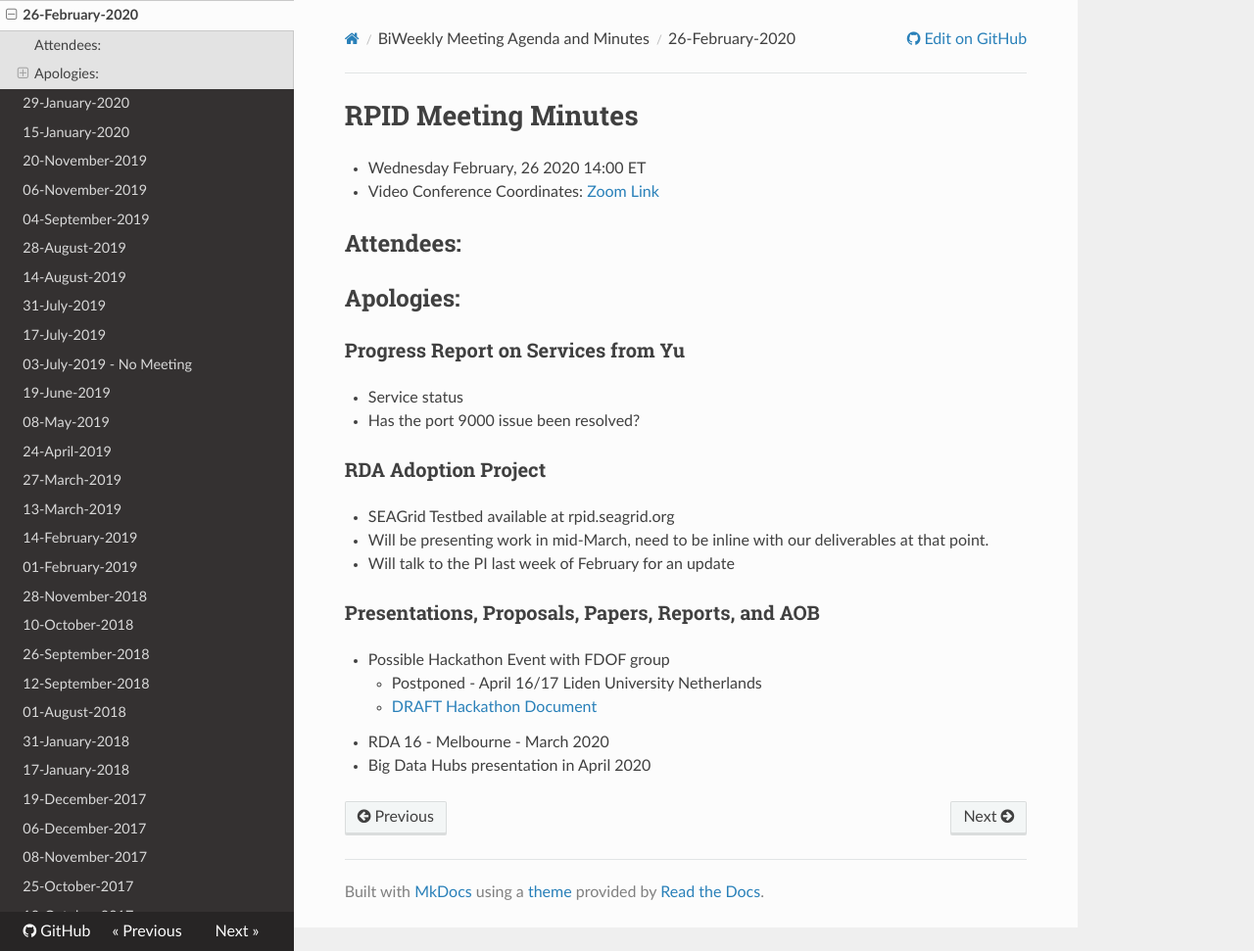
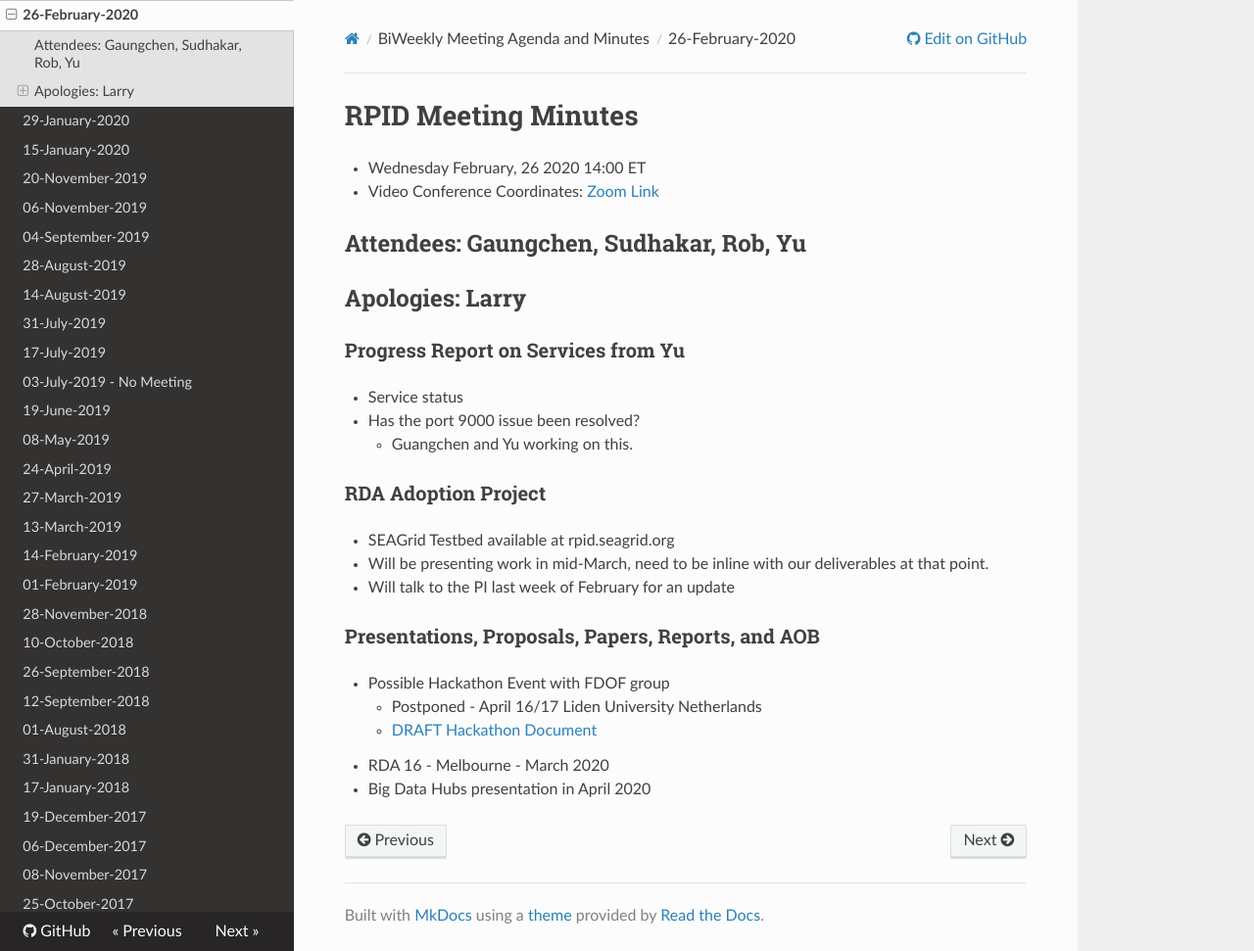
Before and after one commit to rpidproject/rpid, an MkDocs documentation site: the page built from docs/26-February-2020.md, in a window 1280 px wide and 971 px high. Shown: the whole window at 98% size. Built offline with MkDocs 1.6.1, drawn with Linux system fonts in a browser that asks for light colours; nearby versions of some CDN libraries; old or Windows-style settings are respelled for this version of MkDocs.

Commit message:
Update 26-February-2020.md

```diff
--- a/docs/26-February-2020.md
+++ b/docs/26-February-2020.md
@@ -2,12 +2,13 @@
    * Wednesday February, 26 2020 14:00 ET
    * Video Conference Coordinates: [Zoom Link](https://iu.zoom.us/my/rquick)
 
-## Attendees:
-## Apologies:
+## Attendees: Gaungchen, Sudhakar, Rob, Yu
+## Apologies: Larry
 
 ### Progress Report on Services from Yu
    * Service status
    * Has the port 9000 issue been resolved?
+      * Guangchen and Yu working on this.
 
 ### RDA Adoption Project
    * SEAGrid Testbed available at rpid.seagrid.org
```
